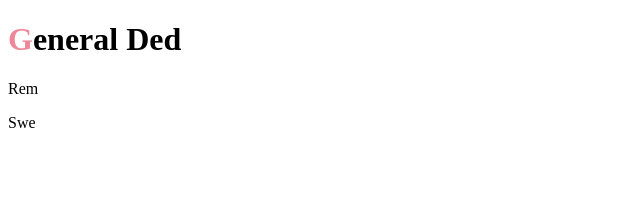
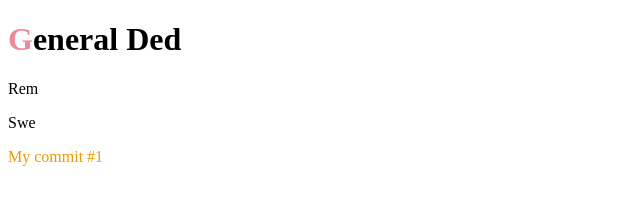
Before and after one commit to vitakrya/leex, a plain HTML site: page index.html in a window 1280 px wide. Shown: the whole page, without its empty margins (0-640 px from the left). Drawn offline with nearby package versions, Linux system fonts and the light colour scheme.

Commit message:
Add commit 1

```diff
--- a/index.html
+++ b/index.html
@@ -20,6 +20,9 @@
     .fancy_title .char1 {
       color: #e89;
     }
+    .comm1 {
+      color: #e90;
+    }
   </style>
 </head>
 
@@ -27,5 +30,10 @@
   <h1 class="fancy_title">General Ded</h1>
   <p>Rem</p>
   <p>Swe</p>
+  <div id="comm1" class="comm1">
+    <p>
+      My commit #1
+    </p>
+  </div>
 </body>
 </html>
```
